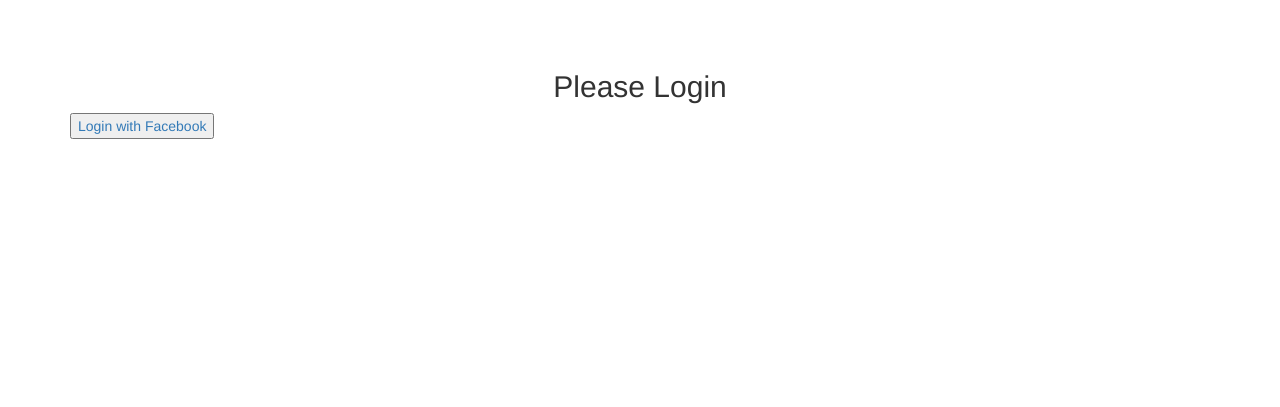
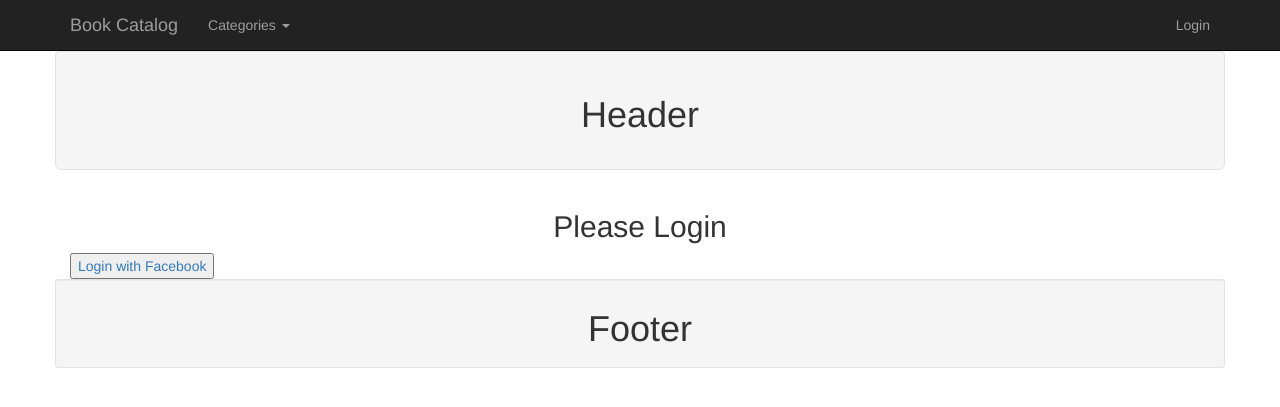
Before and after one commit to johnlaine1/udacity-fsnd-book-catalog, a Flask app: page /login in a window 1280 px wide. Shown: the top 407 px of the page. Run offline with Flask 2, Linux system fonts and the light colour scheme; some libraries are stand-ins or nearby versions.

Commit message:
Issue #14: Prevent anonymous users from adding content

```diff
--- a/app.py
+++ b/app.py
@@ -19,15 +19,6 @@ APPLICATION_NAME = "Catalog Application"
 
 client_secret = 'fS6OQdBzJcNvG5992g-EgOFd'
 
-# HOME ROUTE
-@app.route('/')
-@app.route('/books')
-def showBooksFront():
-    categories = db_controller.get_categories()
-    books = db_controller.get_recent_books(5)
-    return render_template('front.html', categories = categories,
-                            recent_books = books)
-
 
 ##### AUTHENTICATION #####
 # Disconnect based on provider
@@ -46,11 +37,12 @@ def disconnect():
         del login_session['picture']
         del login_session['user_id']
         del login_session['provider']
-        flash("You have successfully been logged out.")
+        flash("You have successfully logged out.")
         return redirect(url_for('showBooksFront'))
     else:
         flash("You were not logged in")
         return redirect(url_for('showBooksFront'))
+
 
 @app.route('/fbconnect', methods=['POST'])
 def fbconnect():
@@ -108,6 +100,7 @@ def fbconnect():
   output += ' " style = "width: 300px; height: 300px;border-radius: 150px;-webkit-border-radius: 150px;-moz-border-radius: 150px;"> '
   flash("you are now logged in as %s" % login_session['username'])
   return output
+
 
 @app.route('/fbdisconnect')
 def fbdisconnect():
@@ -201,7 +194,7 @@ def gconnect():
     output += '<img src="'
     output += login_session['picture']
     output += ' " style = "width: 300px; height: 300px;border-radius: 150px;-webkit-border-radius: 150px;-moz-border-radius: 150px;"> '
-    flash("you are now logged in as %s" % login_session['username'])
+    flash("You are now logged in as %s" % login_session['username'])
     return output
 
 # Disconnect - Revoke a current user's token and reset their login_session.
@@ -230,14 +223,26 @@ def gdisconnect():
     response.headers['Content-Type'] = 'application/json'
     return response
 
+
 # Create anti-forgery state token
 @app.route('/login')
 def showLogin():
+    categories = db_controller.get_categories()
+
     state = ''.join(random.choice(string.ascii_uppercase + string.digits)
                     for x in xrange(32))
     login_session['state'] = state
-    # return "The current session state is %s" % login_session['state']
-    return render_template('login.html', STATE=state)
+    return render_template('login.html', categories = categories, STATE=state)
+
+
+##### HOME ROUTE #####
+@app.route('/')
+@app.route('/books')
+def showBooksFront():
+    categories = db_controller.get_categories()
+    books = db_controller.get_recent_books(5)
+    return render_template('front.html', categories = categories,
+                            recent_books = books)
 
 
 ##### CATEGORY ROUTES #####
@@ -246,6 +251,11 @@ def showLogin():
 @app.route('/book/category/add', methods=['GET', 'POST'])
 def addBookCategory():
     categories = db_controller.get_categories()
+
+    # Redirect to login if user is not logged in.
+    if 'username' not in login_session:
+        flash('You must first login before creating a new category')
+        return redirect('/login')
 
     if request.method == "GET":
         return render_template('addBookCategory.html', categories = categories)
@@ -301,6 +311,11 @@ def deleteBookCategory(book_cat_id):
 @app.route('/book/add', methods=['GET', 'POST'])
 def addBook():
     categories = db_controller.get_categories()
+
+    # Redirect to login if user is not logged in.
+    if 'username' not in login_session:
+        flash('You must first login before creating a new book')
+        return redirect('/login')
 
     if request.method == 'GET':
         return render_template('addBook.html', categories = categories)
--- a/templates/categoryList.html
+++ b/templates/categoryList.html
@@ -1,5 +1,5 @@
-<ul>
+<div class="list-group">
     {% for category in categories %}
-        <li>{{ category.name }}</li>
+  <a href="{{ url_for('showBookCategory', book_cat_id = category.id) }}" class="list-group-item">{{ category.name }}</a>
     {% endfor %}
-</ul>
+</div>
--- a/templates/header.html
+++ b/templates/header.html
@@ -2,4 +2,16 @@
     <div class="well well-lg col-md-12">
         <h1 class="text-center">Header</h1>
     </div>
+
+    {% with messages = get_flashed_messages() %}
+        {% if messages %}
+            <div class="flash alert alert-warning text-center">
+                <ul class="list-unstyled">
+                    {% for message in messages %}
+                        <li> <strong> {{ message }} </strong> </li>
+                    {% endfor %}
+                </ul>
+            </div>
+        {% endif %}
+    {% endwith %}
 </div>
--- a/templates/login.html
+++ b/templates/login.html
@@ -9,6 +9,9 @@
 
 
 {% block content %}
+{% include 'navBar.html' %}
+{% include 'header.html' %}
+
 <div class="login">
     <h2 class="text-center">Please Login</h2>
 </div>
@@ -37,6 +40,8 @@
 
 
 <div id="result"></div>
+
+{% include 'footer.html' %}
 {% endblock %}
 
 
--- a/templates/navBar.html
+++ b/templates/navBar.html
@@ -19,6 +19,10 @@
                                 <li><a href="{{ url_for('showBookCategory', book_cat_id=category.id) }}">{{ category.name }}</a></li>
                             {% endfor %}
                         {% endif %}
+                        {% if session.username %}
+                            <li role="separator" class="divider"></li>
+                            <li><a href="{{ url_for('addBookCategory') }}">Add a category</a></li>
+                        {% endif %}
                     </ul>
                 </li>
             </ul>
```
Also changed, not shown: static/styles.css (line endings or trailing spaces).
